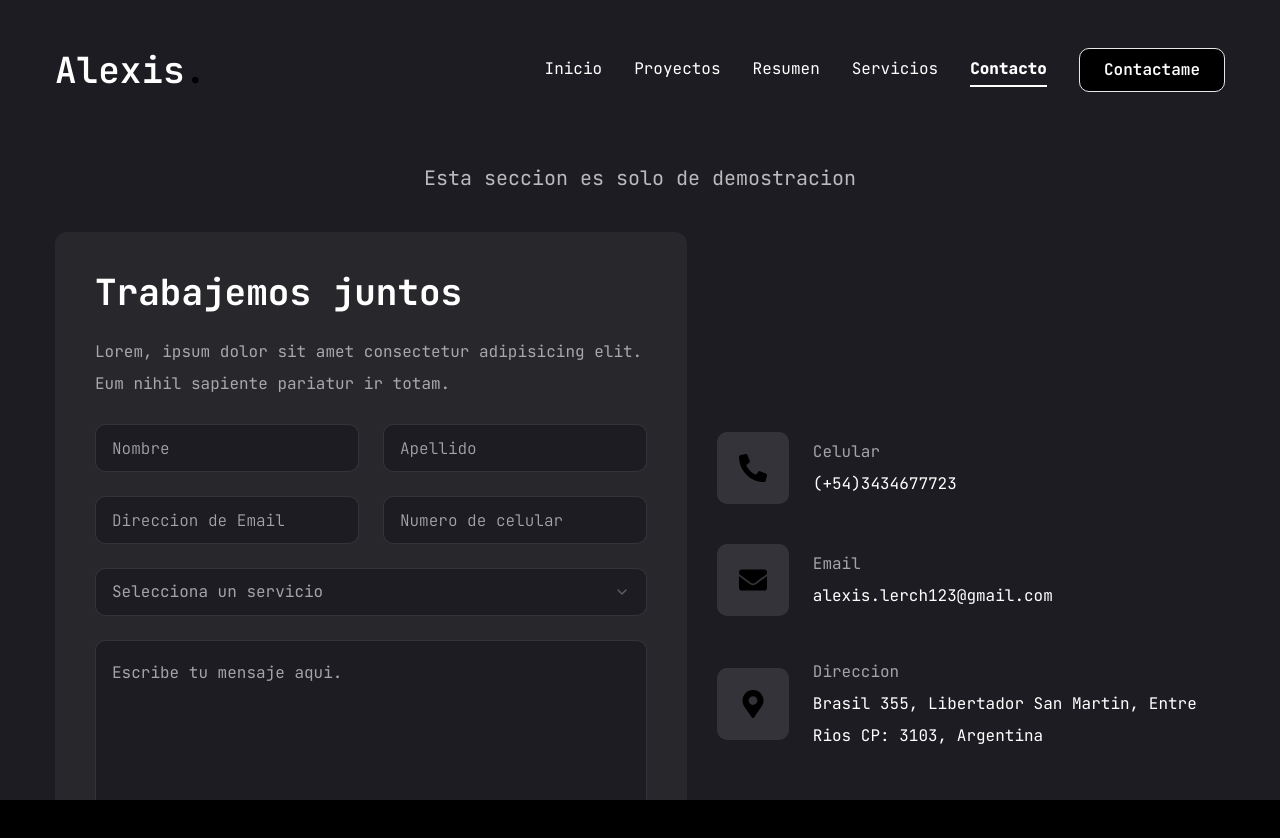
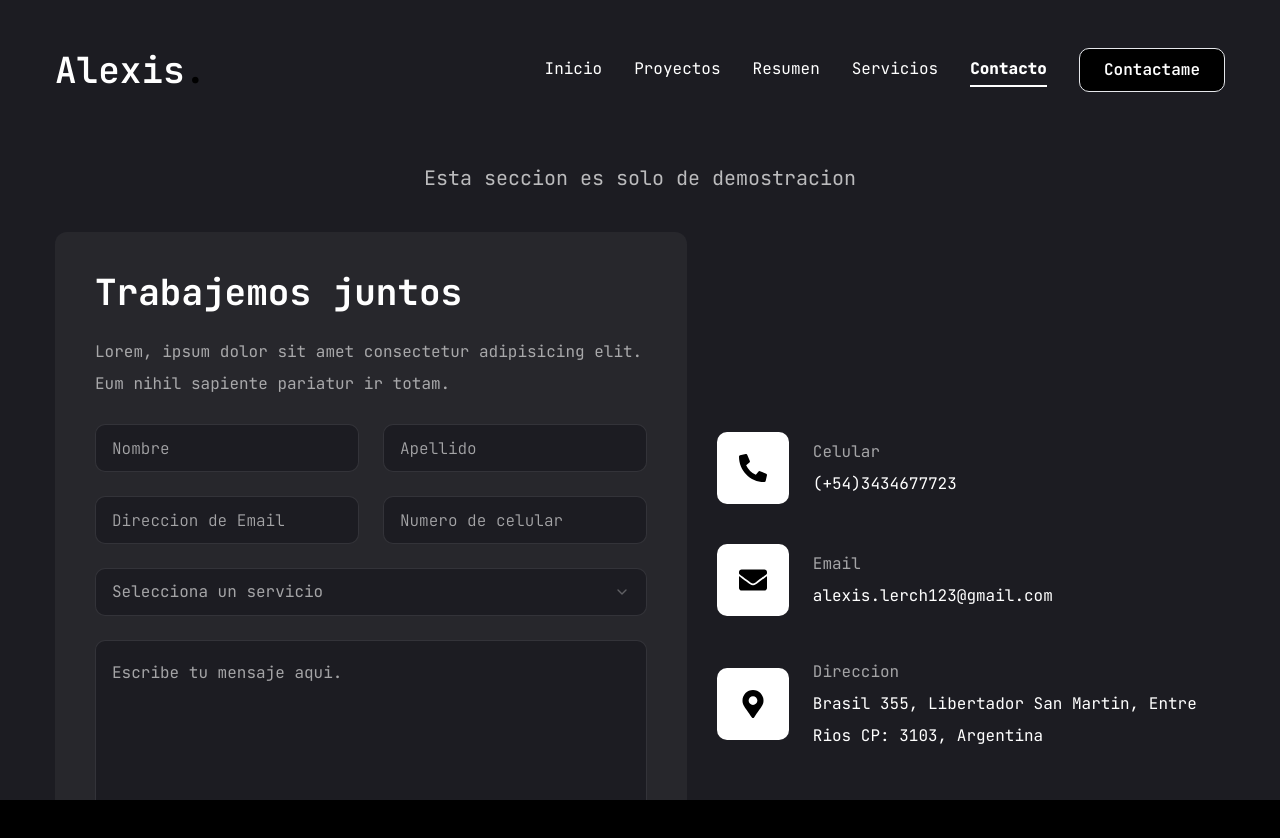
Before and after one commit to AlexisLerch/Portafolio-NextJS-AlexisLerch, a Next.js app: page /contact in a window 1280 px wide. Shown: the top 838 px of the page. Built offline with nearby package versions, Linux system fonts and the light colour scheme.

Commit message:
cambiando el hover en resumen seccion habilidades

```diff
--- a/app/contact/page.jsx
+++ b/app/contact/page.jsx
@@ -78,7 +78,7 @@ const Contact = () => {
               <ul className='flex flex-col gap-10'>
                 {info.map((item, index) => {
                   return <li key={index} className='flex items-center gap-6'>
-                    <div className='w-[52px] h-[52px] xl:w-[72px] xl:h-[72px] bg-white/10 text-black rounded-[10px] flex items-center justify-center'>
+                    <div className='w-[52px] h-[52px] xl:w-[72px] xl:h-[72px] bg-white text-black rounded-[10px] flex items-center justify-center'>
                       <div className='text-[28px]'>{item.icon}</div>
                     </div>
                     <div className='flex-1'>
--- a/app/resume/page.jsx
+++ b/app/resume/page.jsx
@@ -227,7 +227,7 @@ const Resume = () => {
                           <TooltipProvider delayDuration={100}>
                             <Tooltip>
                               <TooltipTrigger className='w-full h-[150px] bg-[#232329] rounded-xl flex justify-center items-center group'>
-                                <div className='text-6xl group-hover:text-accent transition-all duration-300'>{skill.icon}</div>
+                                <div className='text-6xl group-hover:text-black transition-all duration-300'>{skill.icon}</div>
                               </TooltipTrigger>
                               <TooltipContent>
                                 <p className='capitalize'>{skill.name}</p>
--- a/components/ui/button.jsx
+++ b/components/ui/button.jsx
@@ -5,7 +5,7 @@ import { cva } from "class-variance-authority";
 import { cn } from "@/lib/utils"
 
 const buttonVariants = cva(
-  "inline-flex items-center justify-center whitespace-nowrap rounded-[10px] text-base font-semibold ring-offset-white transition-colors border border-color-white bg-black hover:bg-white hover:text-black text-base",
+  "inline-flex items-center justify-center whitespace-nowrap rounded-[10px] text-base font-semibold ring-offset-white transition-colors border border-color-white bg-black hover:bg-white hover:transition-all duration-500 hover:text-black text-base",
   {
     variants: {
       variant: {
```
